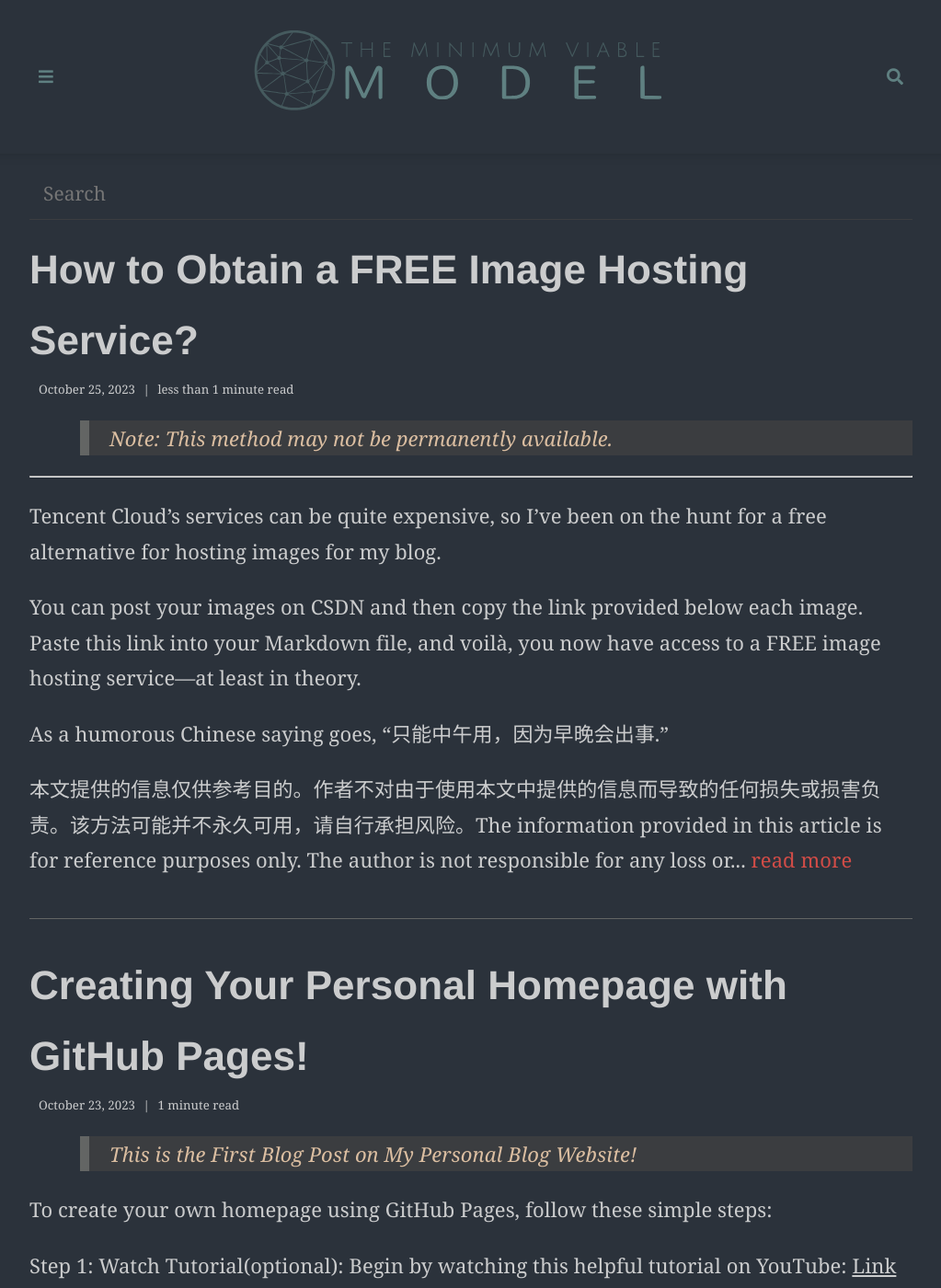
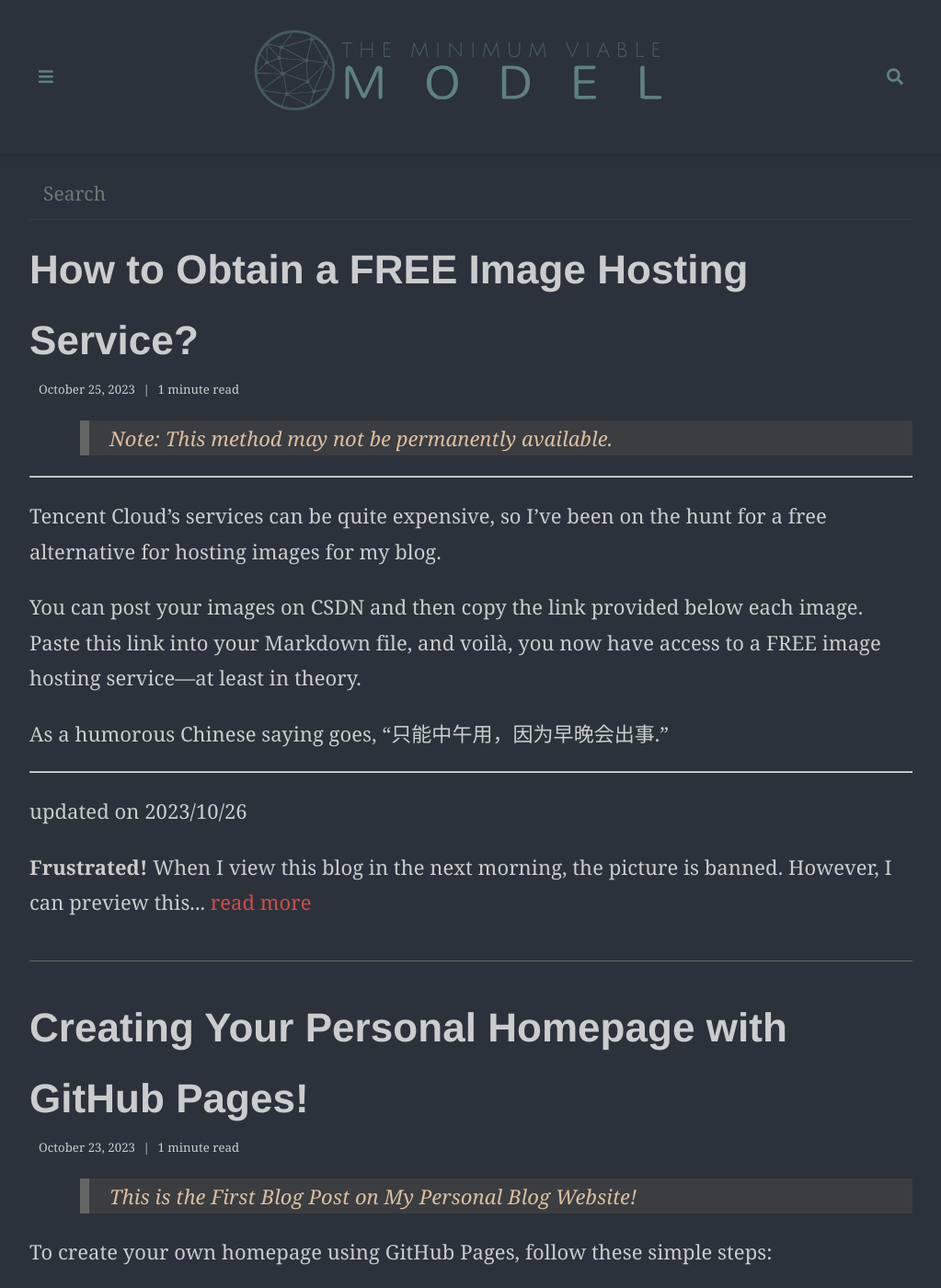
Before and after one commit to MikingG/blog, a Jekyll site: the page built from _pages/archive.html, in a window 1280 px wide and 1400 px high. Shown: the whole window at 92% size, without its empty margins (128-1151 px from the left). Built offline with Jekyll 4.4.1, drawn with Linux system fonts in a browser that asks for light colours; nearby versions of some CDN libraries; some web fonts are replaced; comment, search, counter and statistics services are not loaded.

Commit message:
Update 2023-10-25-FREE-IHS.md

```diff
--- a/_posts/2023-10-25-FREE-IHS.md
+++ b/_posts/2023-10-25-FREE-IHS.md
@@ -23,7 +23,15 @@ You can post your images on CSDN and then copy the link provided below each imag
 
 As a humorous Chinese saying goes, "只能中午用，因为早晚会出事."
 
-# 免责声明 (Disclaimer)
+------
+
+updated on 2023/10/26
+
+**Frustrated!** When I view this blog in the next morning, the picture is banned. However, I can preview this link(https://img-blog.csdnimg.cn/0d2098105fde44478da70be69e423b7b.png) by Typora or a browser. This might be due to the anti-hotlinking mechanism of CSDN. Some websites use the HTTP Referer header to prevent their images from being referenced by other websites. If an HTTP request's Referer header is not within its allowed range, the server might refuse to return the image content.
+
+**Anyway, the expericenle is immensely valuable.**
+
+### 免责声明 (Disclaimer)
 
 本文提供的信息仅供参考目的。作者不对由于使用本文中提供的信息而导致的任何损失或损害负责。该方法可能并不永久可用，请自行承担风险。The information provided in this article is for reference purposes only. The author is not responsible for any loss or damage resulting from the use of the information provided herein. This method may not be permanently available; use it at your own risk.
 
```
